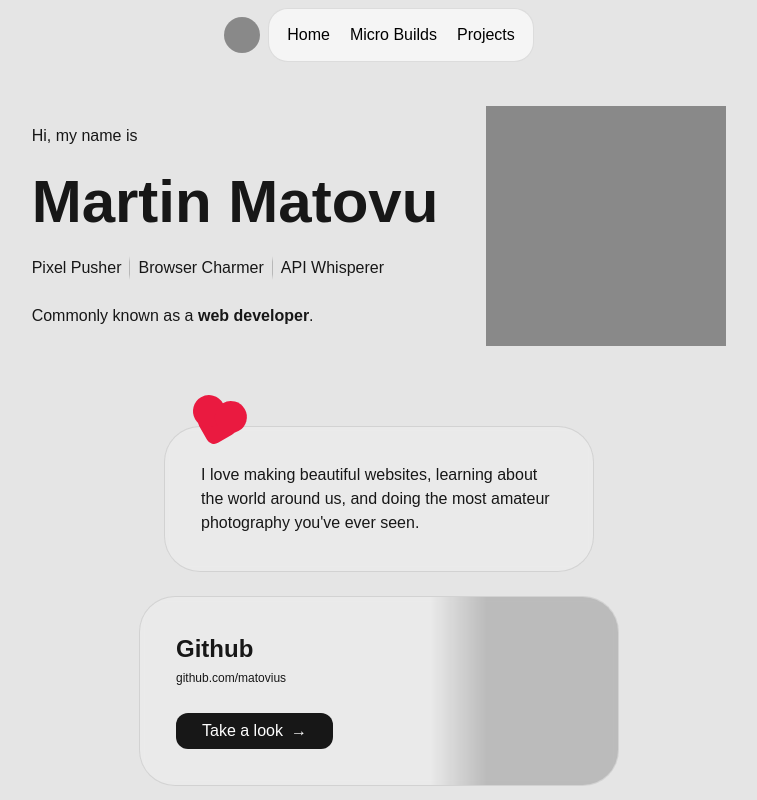
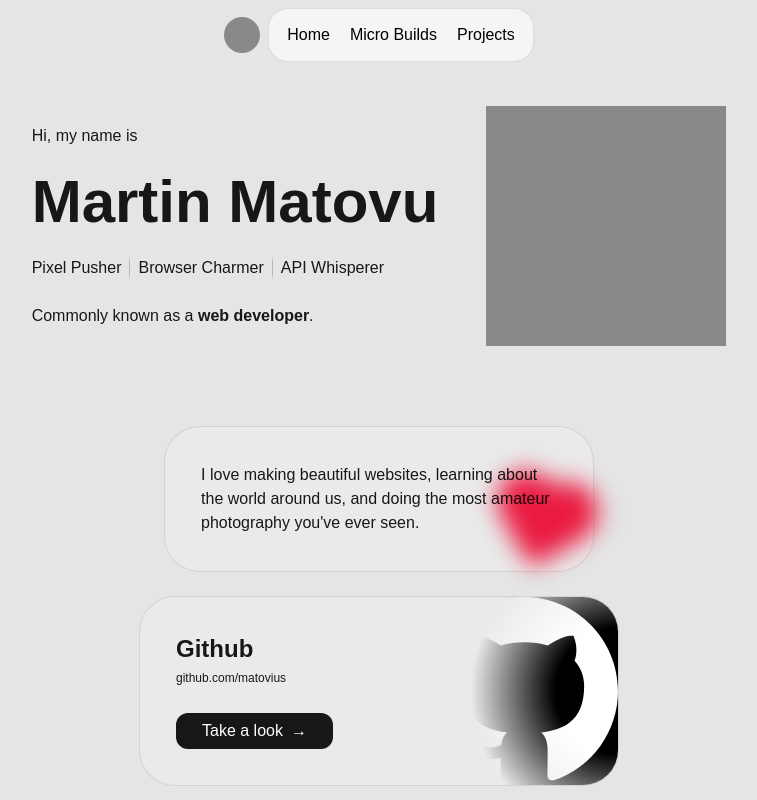
Before and after one commit to matovius/martin, a SvelteKit app: page / in a window 1280 px wide. Shown: the whole page, without its empty margins (261-1018 px from the left). Built offline with nearby package versions, Linux system fonts and the light colour scheme.

Commit message:
Integrate icons into social cards

```diff
--- a/src/app.css
+++ b/src/app.css
@@ -170,3 +170,8 @@ h6 {
 	background: transparent;
 	isolation: isolate;
 }
+
+.icon {
+	width: 100%;
+	height: 100%;
+}
--- /dev/null
+++ b/src/lib/components/icons/GitHub.svelte
@@ -0,0 +1,5 @@
+<svg xmlns="http://www.w3.org/2000/svg" fill="currentColor" class="icon" viewBox="0 0 16 16">
+	<path
+		d="M8 0C3.58 0 0 3.58 0 8c0 3.54 2.29 6.53 5.47 7.59.4.07.55-.17.55-.38 0-.19-.01-.82-.01-1.49-2.01.37-2.53-.49-2.69-.94-.09-.23-.48-.94-.82-1.13-.28-.15-.68-.52-.01-.53.63-.01 1.08.58 1.23.82.72 1.21 1.87.87 2.33.66.07-.52.28-.87.51-1.07-1.78-.2-3.64-.89-3.64-3.95 0-.87.31-1.59.82-2.15-.08-.2-.36-1.02.08-2.12 0 0 .67-.21 2.2.82.64-.18 1.32-.27 2-.27.68 0 1.36.09 2 .27 1.53-1.04 2.2-.82 2.2-.82.44 1.1.16 1.92.08 2.12.51.56.82 1.27.82 2.15 0 3.07-1.87 3.75-3.65 3.95.29.25.54.73.54 1.48 0 1.07-.01 1.93-.01 2.2 0 .21.15.46.55.38A8.012 8.012 0 0 0 16 8c0-4.42-3.58-8-8-8z"
+	/>
+</svg>
--- /dev/null
+++ b/src/lib/components/icons/Mastodon.svelte
@@ -0,0 +1,5 @@
+<svg xmlns="http://www.w3.org/2000/svg" fill="currentColor" class="icon" viewBox="0 0 16 16">
+	<path
+		d="M11.19 12.195c2.016-.24 3.77-1.475 3.99-2.603.348-1.778.32-4.339.32-4.339 0-3.47-2.286-4.488-2.286-4.488C12.062.238 10.083.017 8.027 0h-.05C5.92.017 3.942.238 2.79.765c0 0-2.285 1.017-2.285 4.488l-.002.662c-.004.64-.007 1.35.011 2.091.083 3.394.626 6.74 3.78 7.57 1.454.383 2.703.463 3.709.408 1.823-.1 2.847-.647 2.847-.647l-.06-1.317s-1.303.41-2.767.36c-1.45-.05-2.98-.156-3.215-1.928a3.614 3.614 0 0 1-.033-.496s1.424.346 3.228.428c1.103.05 2.137-.064 3.188-.189zm1.613-2.47H11.13v-4.08c0-.859-.364-1.295-1.091-1.295-.804 0-1.207.517-1.207 1.541v2.233H7.168V5.89c0-1.024-.403-1.541-1.207-1.541-.727 0-1.091.436-1.091 1.296v4.079H3.197V5.522c0-.859.22-1.541.66-2.046.456-.505 1.052-.764 1.793-.764.856 0 1.504.328 1.933.983L8 4.39l.417-.695c.429-.655 1.077-.983 1.934-.983.74 0 1.336.259 1.791.764.442.505.661 1.187.661 2.046v4.203z"
+	/>
+</svg>
--- /dev/null
+++ b/src/lib/components/icons/ReadCV.svelte
@@ -0,0 +1,8 @@
+<svg xmlns="http://www.w3.org/2000/svg" viewBox="0 0 22 22" fill="currentColor" class="icon">
+	<path
+		d="M11.737 7.958a.75.75 0 10-.389 1.45l7.245 1.94A.75.75 0 1018.98 9.9l-7.244-1.94zM10.896 11.098a.75.75 0 00-.389 1.448l7.245 1.942a.75.75 0 00.388-1.45l-7.245-1.94zM9.136 14.767a.75.75 0 01.918-.53l4.83 1.294a.75.75 0 01-.388 1.449l-4.83-1.294a.75.75 0 01-.53-.919z"
+	/>
+	<path
+		d="M16.5 23.987L6.841 21.4a2.75 2.75 0 01-1.944-3.368L8.132 5.957A2.75 2.75 0 0111.5 4.013L21.16 6.6a2.75 2.75 0 011.944 3.368l-3.236 12.074a2.75 2.75 0 01-3.368 1.944zM6.345 18.42a1.25 1.25 0 00.884 1.531l9.66 2.588a1.25 1.25 0 001.53-.883L21.655 9.58a1.25 1.25 0 00-.884-1.531L11.11 5.46a1.25 1.25 0 00-1.53.884L6.345 18.42z"
+	/>
+</svg>
--- /dev/null
+++ b/src/lib/components/icons/Threads.svelte
@@ -0,0 +1,5 @@
+<svg xmlns="http://www.w3.org/2000/svg" fill="currentColor" class="icon" viewBox="0 0 16 16">
+	<path
+		d="M6.321 6.016c-.27-.18-1.166-.802-1.166-.802.756-1.081 1.753-1.502 3.132-1.502.975 0 1.803.327 2.394.948.591.621.928 1.509 1.005 2.644.328.138.63.299.905.484 1.109.745 1.719 1.86 1.719 3.137 0 2.716-2.226 5.075-6.256 5.075C4.594 16 1 13.987 1 7.994 1 2.034 4.482 0 8.044 0 9.69 0 13.55.243 15 5.036l-1.36.353C12.516 1.974 10.163 1.43 8.006 1.43c-3.565 0-5.582 2.171-5.582 6.79 0 4.143 2.254 6.343 5.63 6.343 2.777 0 4.847-1.443 4.847-3.556 0-1.438-1.208-2.127-1.27-2.127-.236 1.234-.868 3.31-3.644 3.31-1.618 0-3.013-1.118-3.013-2.582 0-2.09 1.984-2.847 3.55-2.847.586 0 1.294.04 1.663.114 0-.637-.54-1.728-1.9-1.728-1.25 0-1.566.405-1.967.868ZM8.716 8.19c-2.04 0-2.304.87-2.304 1.416 0 .878 1.043 1.168 1.6 1.168 1.02 0 2.067-.282 2.232-2.423a6.217 6.217 0 0 0-1.528-.161Z"
+	/>
+</svg>
--- a/src/lib/index.ts
+++ b/src/lib/index.ts
@@ -1 +1,6 @@
 // place files you want to import through the `$lib` alias in this folder.
+
+export * from './components/icons/GitHub.svelte';
+export * from './components/icons/Mastodon.svelte';
+export * from './components/icons/ReadCV.svelte';
+export * from './components/icons/Threads.svelte';
--- a/src/routes/+layout.svelte
+++ b/src/routes/+layout.svelte
@@ -26,6 +26,11 @@
 		</div>
 	</header>
 	<slot />
+	<footer class="footer">
+		<div>
+			<span class="p3 copyright-statement">Made by me with Svelte and CSS Nesting.</span>
+		</div>
+	</footer>
 </div>
 
 <style>
@@ -94,4 +99,19 @@
 			}
 		}
 	}
+
+	.footer {
+		width: 100%;
+		border-top: 1px solid hsla(0, 0%, 0%, 0.2);
+		display: flex;
+		justify-content: center;
+		align-items: center;
+		background: hsl(0, 0%, 100%);
+
+		& > div {
+			width: 100%;
+			max-width: 1024px;
+			padding: 0.75rem /* 12px */;
+		}
+	}
 </style>
--- a/src/routes/+page.svelte
+++ b/src/routes/+page.svelte
@@ -1,4 +1,8 @@
 <script lang="ts">
+	import GitHub from '$lib/components/icons/GitHub.svelte';
+	import Mastodon from '$lib/components/icons/Mastodon.svelte';
+	import ReadCv from '$lib/components/icons/ReadCV.svelte';
+	import Threads from '$lib/components/icons/Threads.svelte';
 </script>
 
 <svelte:head>
@@ -32,26 +36,34 @@
 			</article>
 			<div class="socials">
 				<article class="card github">
-					<div class="logo" />
+					<div class="logo" style="background: hsl(0, 0%, 0%); color: hsl(0, 0%, 100%);">
+						<GitHub />
+					</div>
 					<h5 class="h5">Github</h5>
 					<span class="p3">github.com/matovius</span>
 					<button class="button">Take a look <span class="arrow">&rarr;</span></button>
 				</article>
 				<article class="card mastodon">
-					<div class="logo" />
+					<div class="logo" style="background: hsl(278, 89%, 47%); color: hsl(0, 0%, 100%);">
+						<Mastodon />
+					</div>
 					<h5 class="h5">Mastodon</h5>
 					<span class="p3">mastodon.social/matovius</span>
 					<button class="button">Follow Me <span class="arrow">&rarr;</span></button>
 				</article>
 				<div class="additional">
 					<article class="card threads">
-						<div class="logo" />
+						<div class="logo" style="background: hsl(0, 0%, 0%); color: hsl(0, 0%, 100%);">
+							<Threads />
+						</div>
 						<h5 class="h5">Threads</h5>
-						<span class="p3">threads.net/@matovuis_</span>
+						<span class="p3">threads.net/@matovius_</span>
 						<button class="button">Follow Me<span class="arrow">&rarr;</span></button>
 					</article>
 					<article class="card read-cv">
-						<div class="logo" />
+						<div class="logo" style="background: hsl(0, 0%, 100%); color: hsl(0, 0%, 0%);">
+							<ReadCv />
+						</div>
 						<h5 class="h5">Read.cv</h5>
 						<span class="p3">read.cv/matovius</span>
 						<button class="button">Check it out<span class="arrow">&rarr;</span></button>
@@ -178,13 +190,16 @@
 			& > .logo {
 				height: 100%;
 				aspect-ratio: 1;
+				display: flex;
+				justify-content: center;
+				align-items: center;
 				background: hsla(0, 0%, 0%, 0.2);
 				position: absolute;
 				right: 0;
 				top: 0;
 				bottom: 0;
 				z-index: -1;
-				mask: linear-gradient(90deg, transparent, hsl(0, 0%, 100%) 30%);
+				mask: radial-gradient(circle at 100% 50%, hsl(0, 0%, 100%) 30%, transparent 70%);
 			}
 
 			& .button {
@@ -217,7 +232,7 @@
 					top: 0;
 					bottom: 0;
 					z-index: -1;
-					mask: linear-gradient(90deg, transparent, hsl(0, 0%, 100%) 30%);
+					mask: radial-gradient(circle at 100% 50%, hsl(0, 0%, 100%) 10%, transparent 60%);
 				}
 			}
 		}
@@ -230,10 +245,10 @@
 		& .button {
 			margin-top: 1.5rem /* 24px */;
 			color: hsl(0, 0%, 100%);
-			background: hsla(0, 0%, 0%, 0.9);
+			background: hsl(0, 0%, 0%, 0.9);
 
 			&:hover {
-				background: hsla(0, 0%, 0%, 0.7);
+				background: hsl(0, 0%, 0%, 0.7);
 			}
 		}
 	}
@@ -245,10 +260,10 @@
 		& .button {
 			margin-top: 1.5rem /* 24px */;
 			color: hsl(0, 0%, 100%);
-			background: hsla(278, 89%, 47%, 0.9);
+			background: hsl(278, 89%, 47%, 0.9);
 
 			&:hover {
-				background: hsla(278, 89%, 47%, 0.7);
+				background: hsl(278, 89%, 47%, 0.7);
 			}
 		}
 	}
@@ -258,23 +273,26 @@
 		& .button {
 			margin-top: 1.5rem /* 24px */;
 			color: hsl(0, 0%, 100%);
-			background: hsla(0, 0%, 0%, 1);
+			background: hsl(0, 0%, 0%, 1);
 
 			&:hover {
-				background: hsla(0, 0%, 0%, 0.8);
+				background: hsl(0, 0%, 0%, 0.8);
 			}
 		}
 	}
 
 	.heart {
-		width: 32px;
+		width: 60px;
 		aspect-ratio: 1;
 		border-radius: 8px;
 		background: hsl(349, 83%, 51%);
+		filter: blur(12px);
 		position: absolute;
-		bottom: 90%;
+		bottom: 10%;
+		right: 5%;
 		transform: rotate(-30deg) scale(100%);
 		/*animation: heartbeat 0.8s linear infinite;*/
+		z-index: -1;
 
 		&::before {
 			content: '';
@@ -282,7 +300,7 @@
 			width: 100%;
 			aspect-ratio: 1;
 			border-radius: 50%;
-			background: hsl(349, 83%, 51%);
+			background: inherit;
 			transform: translateY(-50%);
 			position: absolute;
 		}
@@ -293,7 +311,7 @@
 			width: 100%;
 			aspect-ratio: 1;
 			border-radius: 50%;
-			background: hsl(349, 83%, 51%);
+			background: inherit;
 			transform: translateX(50%);
 			position: absolute;
 		}
```
